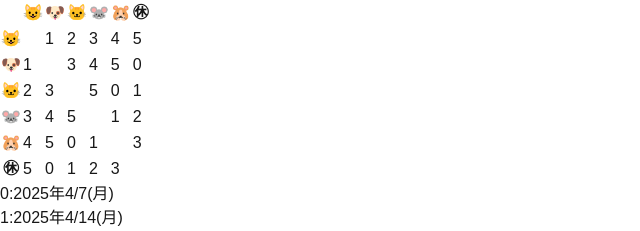
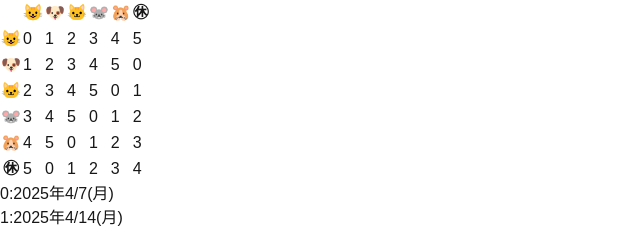
Before and after one commit to mk-0A0/ct-schedule, a Next.js app: page / in a window 1280 px wide. Shown: the top 231 px of the page, without its empty margins (0-640 px from the left). Built offline with nearby package versions, Linux system fonts and the light colour scheme.

Commit message:
fix: グレー背景の数字を表示する

```diff
--- a/src/app/page.tsx
+++ b/src/app/page.tsx
@@ -37,9 +37,8 @@ export default function Home() {
                       trIndex - 1 === tdIndex && "bg-gray-100"
                     }`}
                   >
-                    {trIndex - 1 !== tdIndex &&
-                      // trIndexはmembersWithEmptyから取得しており、要素数が1つ多いため-1をしている
-                      (tdIndex + trIndex - 1) % members.length}
+                    {/* trIndexはmembersWithEmptyから取得しており、要素数が1つ多いため-1をしている */}
+                    {(tdIndex + trIndex - 1) % members.length}
                   </td>
                 )
               )}
```
